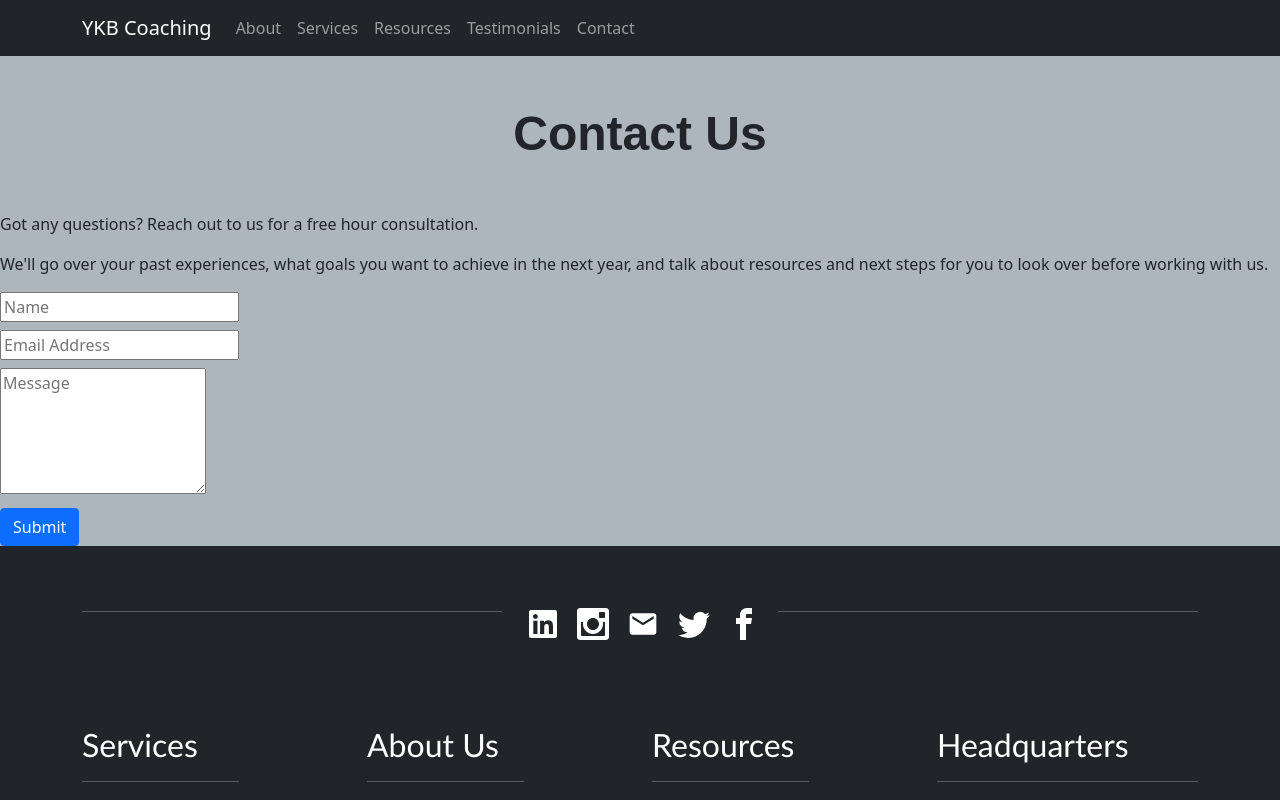
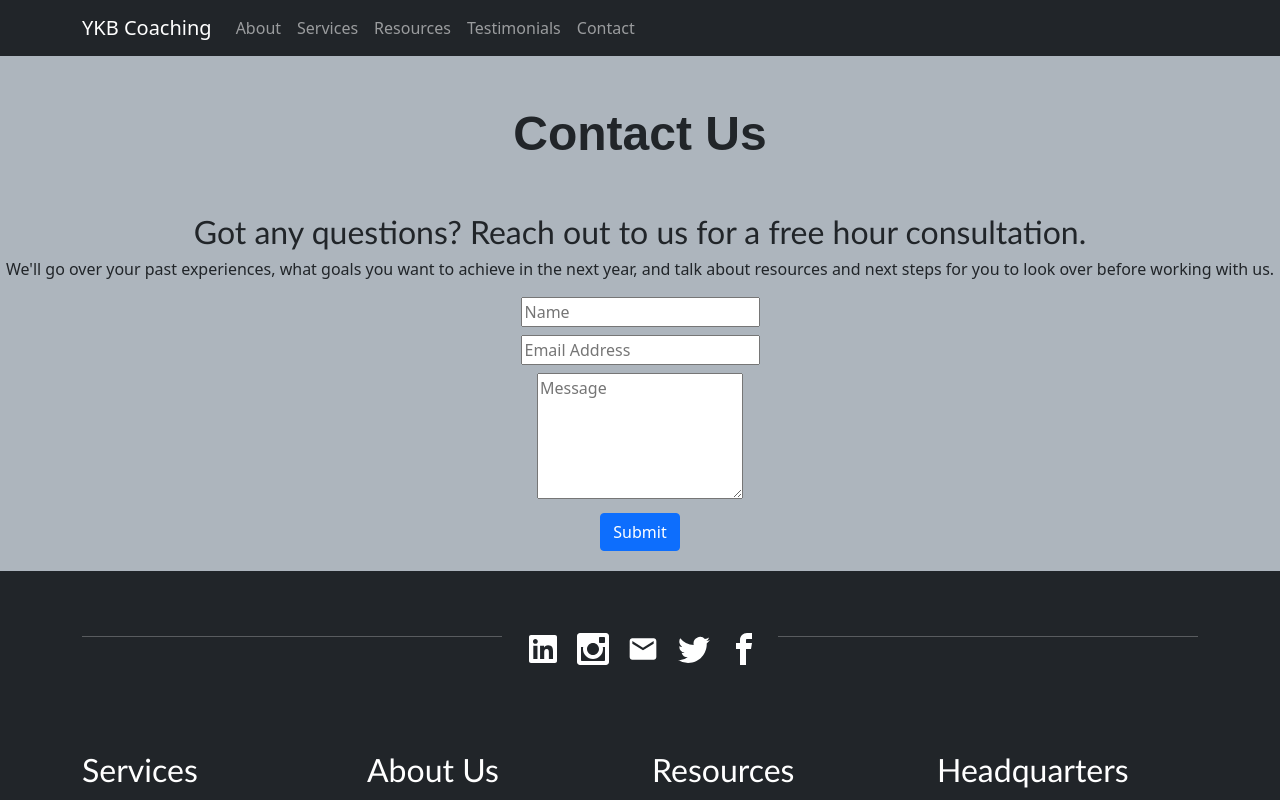
Before and after one commit to jermeewinn/YKB-solutions, a React (Create React App) app: page /contact in a window 1280 px wide. Shown: the top 800 px of the page. Built offline with nearby package versions, Linux system fonts and the light colour scheme; the HTML template or start-up script is replaced by a standard one.

Commit message:
centered contact component content

```diff
--- a/src/components/Contact/index.js
+++ b/src/components/Contact/index.js
@@ -27,15 +27,15 @@ function Contact() {
     return(
         <section id='contact'>
             <h1 className='my-5'>Contact Us</h1>
-            <div>
-                <p>
+            <div className='contact-content'>
+                <h3>
                     Got any questions? Reach out to us for a free hour consultation.
-                </p>
-            </div>
-            <div>
-                <p>
-                    We'll go over your past experiences, what goals you want to achieve in the next year, and talk about resources and next steps for you to look over before working with us.
-                </p>
+                </h3>
+                <div>
+                    <p>
+                        We'll go over your past experiences, what goals you want to achieve in the next year, and talk about resources and next steps for you to look over before working with us.
+                    </p>
+                </div>
             </div>
             {/* NOTE TO SELF: Be sure to change the email template on EmailJS's YKB account to enable the sending of respective fields. */}
             <div className='contact-form'>
--- a/src/index.css
+++ b/src/index.css
@@ -92,7 +92,15 @@ h6 {
   margin-bottom: 20px;
   margin-top: 10px;
 }
-
+/* Contact Component Stylings */
+.contact-content {
+  text-align: center;
+}
+.contact-form {
+  text-align: center;
+  margin: auto;
+  padding-bottom: 20px;
+}
 /* Footer Component Stylings */
 footer {
   position: static;
```
